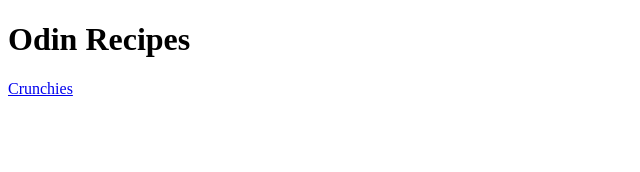
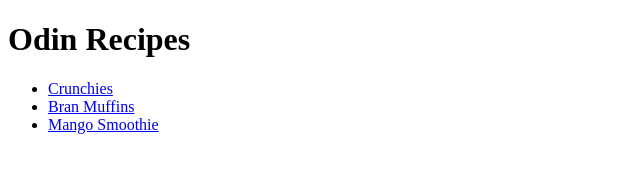
Before and after one commit to RyryZA/odin-recipes, a plain HTML site: page index.html in a window 1280 px wide. Shown: the whole page, without its empty margins (0-640 px from the left). Drawn offline with Linux system fonts and the light colour scheme.

Commit message:
Added list of new recipes to index.html

```diff
--- a/index.html
+++ b/index.html
@@ -8,6 +8,10 @@
 <body>
     <h1>Odin Recipes</h1>
 
-    <a href="./recipes/crunchies.html">Crunchies</a>
+        <ul>
+            <li><a href="./recipes/crunchies.html">Crunchies</a></li>
+            <li><a href="./recipes/bran-muffins.html">Bran Muffins</a></li>
+            <li><a href="./recipes/mango-smoothie.html">Mango Smoothie</a></li>
+        </ul>
 </body>
 </html>
```
